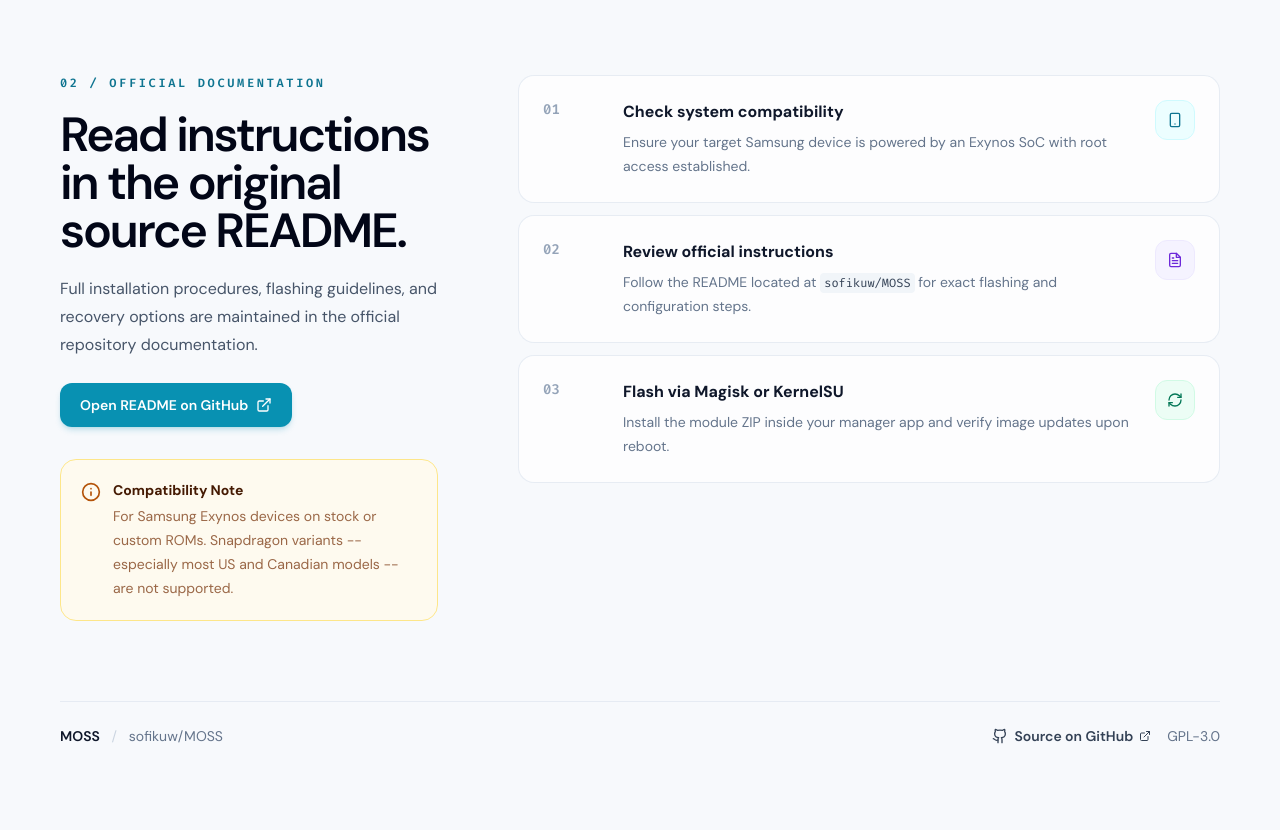
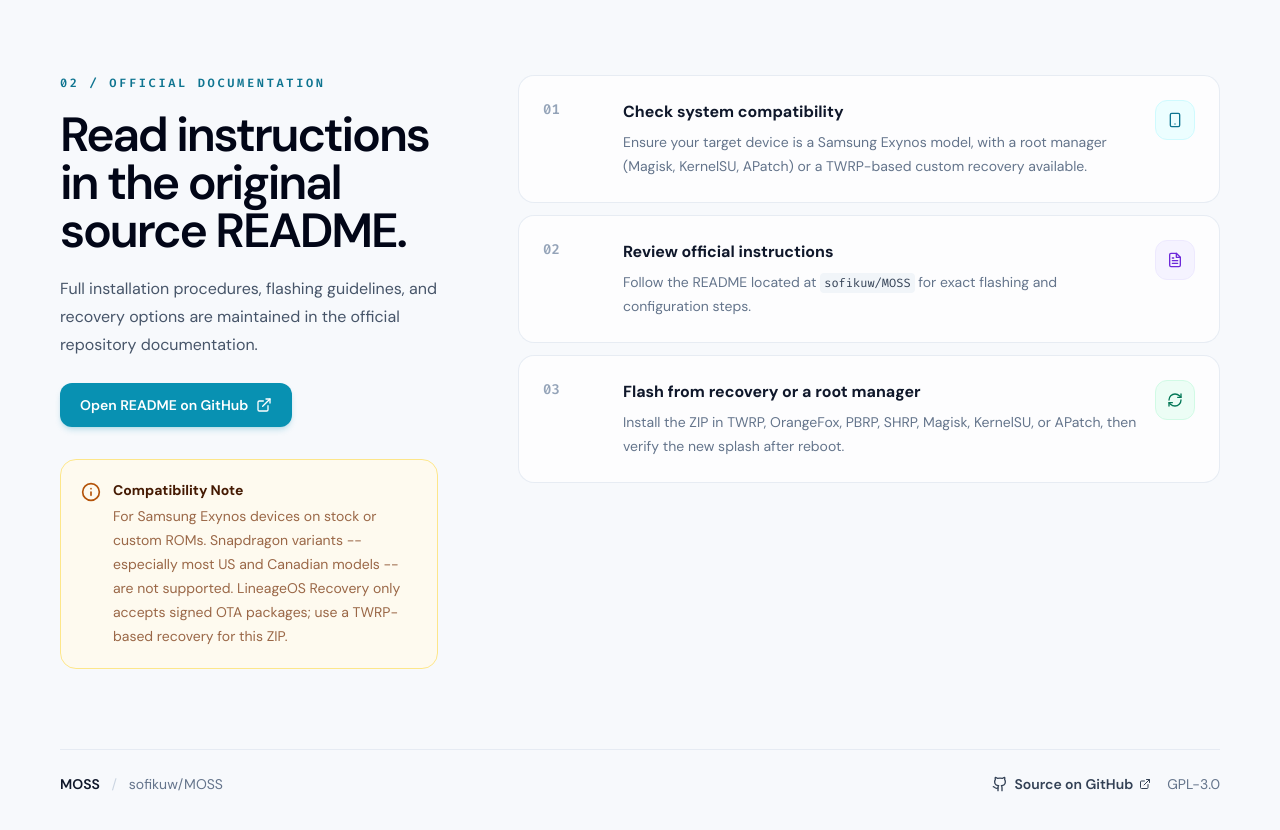
Before and after one commit to sofikuw/MOSS, a plain HTML site: page index.html in a window 1280 px wide. Shown: the part 940-1770 px from the top of the page. Drawn offline with nearby package versions, Linux system fonts and the light colour scheme.

Commit message:
Make installer recovery-compatible and harden backups

```diff
--- a/index.html
+++ b/index.html
@@ -1,9 +1,9 @@
-<meta name='viewport' content='width=device-width, initial-scale=1'/><!DOCTYPE html>
+<!DOCTYPE html>
 <html lang="en" class="h-full">
 <head>
     <meta charset="UTF-8">
-    <meta name="viewport" content="width=device-width, initial-scale=1.0, maximum-scale=1.0">
-    <title>MOSS - Samsung / Magisk & KernelSU Module</title>
+    <meta name="viewport" content="width=device-width, initial-scale=1.0">
+    <title>MOSS - Samsung Splash Screen (Magisk, KernelSU, Recovery)</title>
 
     <!-- Google Fonts -->
     <link rel="preconnect" href="https://fonts.googleapis.com">
@@ -170,7 +170,7 @@
                                 <svg xmlns="http://www.w3.org/2000/svg" width="24" height="24" viewBox="0 0 24 24" fill="none" stroke="currentColor" stroke-width="2" stroke-linecap="round" stroke-linejoin="round" class="mt-0.5 h-5 w-5 shrink-0 text-amber-700"><circle cx="12" cy="12" r="10"></circle><path d="M12 16v-4"></path><path d="M12 8h.01"></path></svg>
                                 <div>
                                     <div class="text-sm font-bold text-amber-950">Compatibility Note</div>
-                                    <p class="mt-1 text-sm leading-6 text-amber-900/75">For Samsung Exynos devices on stock or custom ROMs. Snapdragon variants -- especially most US and Canadian models -- are not supported.</p>
+                                    <p class="mt-1 text-sm leading-6 text-amber-900/75">For Samsung Exynos devices on stock or custom ROMs. Snapdragon variants -- especially most US and Canadian models -- are not supported. LineageOS Recovery only accepts signed OTA packages; use a TWRP-based recovery for this ZIP.</p>
                                 </div>
                             </div>
                         </div>
@@ -181,7 +181,7 @@
                             <div class="font-mono text-sm font-semibold text-slate-400">01</div>
                             <div>
                                 <h3 class="text-sm font-bold text-slate-900 sm:text-base">Check system compatibility</h3>
-                                <p class="mt-1.5 max-w-[590px] text-sm leading-6 text-slate-500">Ensure your target Samsung device is powered by an Exynos SoC with root access established.</p>
+                                <p class="mt-1.5 max-w-[590px] text-sm leading-6 text-slate-500">Ensure your target device is a Samsung Exynos model, with a root manager (Magisk, KernelSU, APatch) or a TWRP-based custom recovery available.</p>
                             </div>
                             <span class="flex h-9 w-9 items-center justify-center rounded-xl border border-cyan-100 bg-cyan-50 text-cyan-700 sm:h-10 sm:w-10">
                                 <svg xmlns="http://www.w3.org/2000/svg" width="24" height="24" viewBox="0 0 24 24" fill="none" stroke="currentColor" stroke-width="2" stroke-linecap="round" stroke-linejoin="round" class="h-4 w-4"><rect width="14" height="20" x="5" y="2" rx="2" ry="2"></rect><path d="M12 18h.01"></path></svg>
@@ -202,8 +202,8 @@
                         <article class="group grid grid-cols-[32px_1fr_auto] items-start gap-3 rounded-2xl border border-slate-200/80 bg-white/70 p-4 transition hover:-translate-y-0.5 hover:border-slate-300 hover:bg-white hover:shadow-lg hover:shadow-slate-900/5 sm:grid-cols-[64px_1fr_auto] sm:gap-4 sm:p-6">
                             <div class="font-mono text-sm font-semibold text-slate-400">03</div>
                             <div>
-                                <h3 class="text-sm font-bold text-slate-900 sm:text-base">Flash via Magisk or KernelSU</h3>
-                                <p class="mt-1.5 max-w-[590px] text-sm leading-6 text-slate-500">Install the module ZIP inside your manager app and verify image updates upon reboot.</p>
+                                <h3 class="text-sm font-bold text-slate-900 sm:text-base">Flash from recovery or a root manager</h3>
+                                <p class="mt-1.5 max-w-[590px] text-sm leading-6 text-slate-500">Install the ZIP in TWRP, OrangeFox, PBRP, SHRP, Magisk, KernelSU, or APatch, then verify the new splash after reboot.</p>
                             </div>
                             <span class="flex h-9 w-9 items-center justify-center rounded-xl border border-emerald-100 bg-emerald-50 text-emerald-700 sm:h-10 sm:w-10">
                                 <svg xmlns="http://www.w3.org/2000/svg" width="24" height="24" viewBox="0 0 24 24" fill="none" stroke="currentColor" stroke-width="2" stroke-linecap="round" stroke-linejoin="round" class="h-4 w-4"><path d="M3 12a9 9 0 0 1 9-9 9.75 9.75 0 0 1 6.74 2.74L21 8"></path><path d="M21 3v5h-5"></path><path d="M21 12a9 9 0 0 1-9 9 9.75 9.75 0 0 1-6.74-2.74L3 16"></path><path d="M8 16H3v5"></path></svg>
```
Also changed, not shown: up_param/Put your up_param here.txt, 11 other files.
